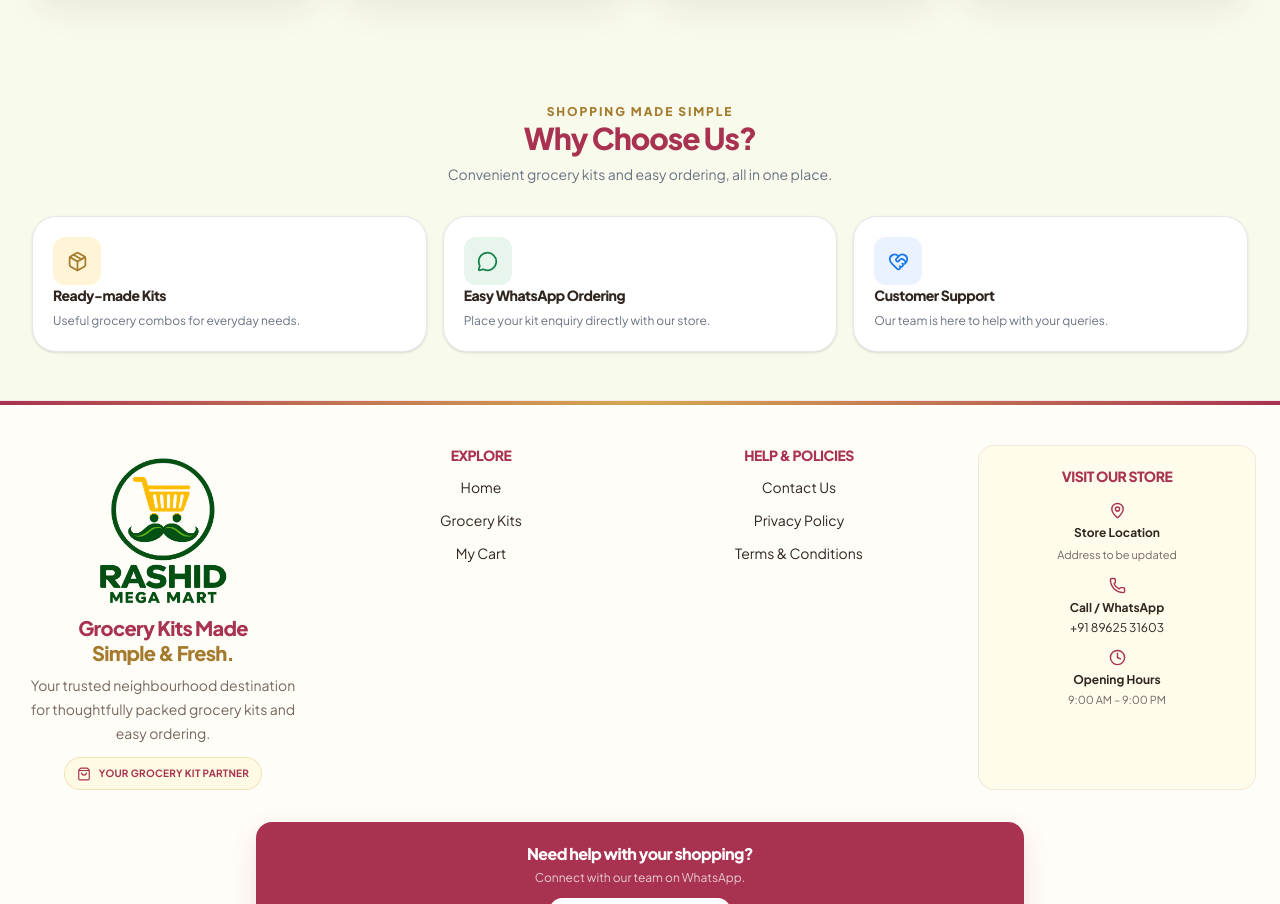
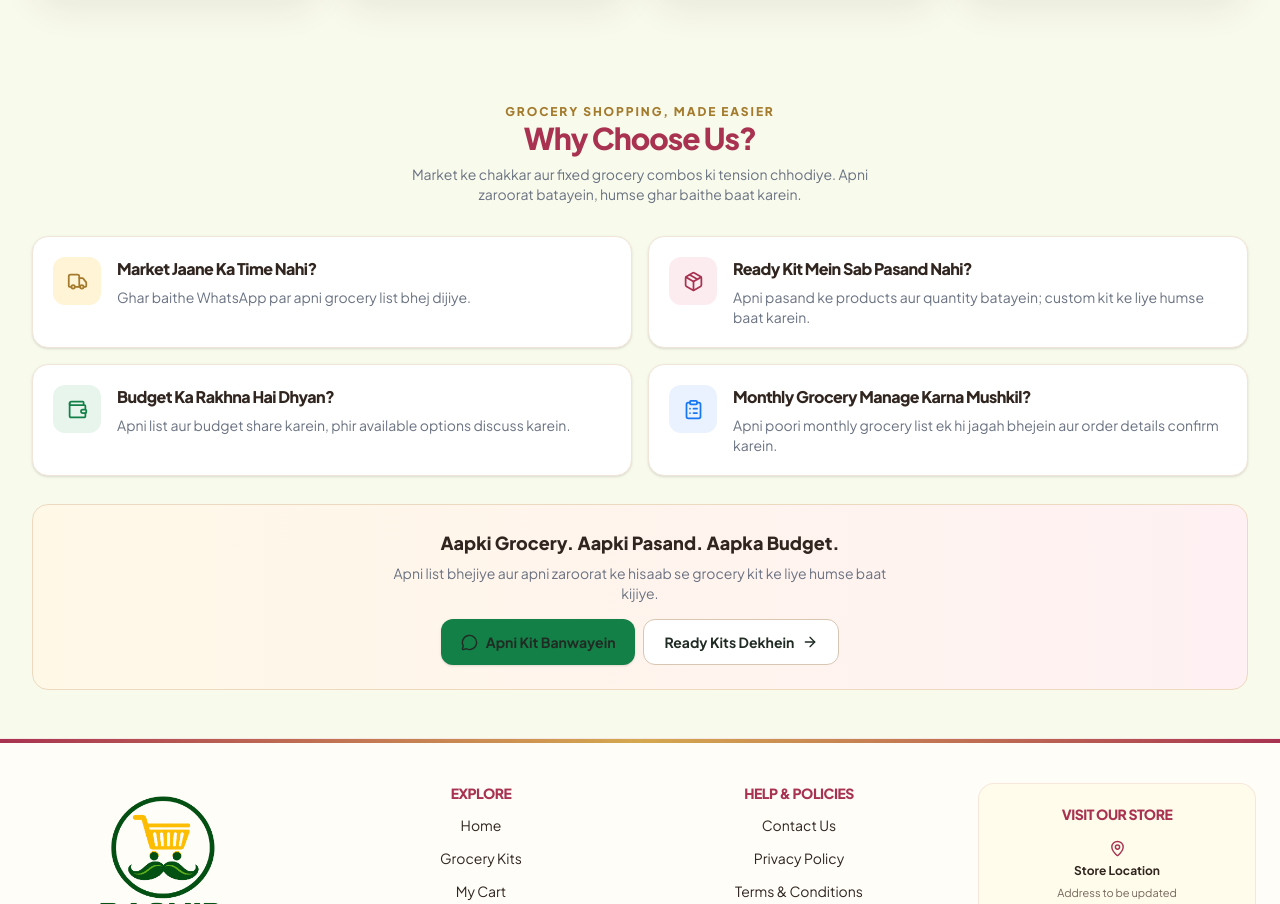
Before and after one commit to NoorTechnologies/rashidmegamartv0.1, a Next.js app: page / in a window 1280 px wide. Shown: the part 1742-2646 px from the top of the page. Built offline with nearby package versions, Linux system fonts and the light colour scheme.

Commit message:
Improve homepage Why Choose Us section

```diff
--- a/src/app/page.tsx
+++ b/src/app/page.tsx
@@ -1,6 +1,6 @@
 import Image from "next/image";
 import Link from "next/link";
-import { ArrowRight, ShieldCheck, Truck, MessageCircle, Package, HeartHandshake } from "lucide-react";
+import { ArrowRight, ShieldCheck, Truck, MessageCircle, Package, Wallet, ClipboardList } from "lucide-react";
 import Footer from "@/components/Footer";
 import KitCard from "@/components/KitCard";
 import { kits } from "@/data/kits";
@@ -90,24 +90,45 @@ export default function HomePage() {
       </section>
 
       <section className="mx-auto w-full max-w-7xl px-3 py-8 min-[480px]:px-5 sm:py-12 md:px-6 lg:px-8">
-        <div className="mb-5 text-center sm:mb-8">
-          <p className="text-[10px] font-extrabold uppercase tracking-[0.16em] text-[#A47A2C] sm:text-xs">Shopping Made Simple</p>
+        <div className="mx-auto mb-6 max-w-2xl text-center sm:mb-8">
+          <p className="text-[10px] font-extrabold uppercase tracking-[0.16em] text-[#A47A2C] sm:text-xs">Grocery Shopping, Made Easier</p>
           <h2 className="mt-2 text-2xl font-black tracking-tight text-[#A83250] sm:text-3xl">Why Choose Us?</h2>
-          <p className="mx-auto mt-2 max-w-md text-xs leading-5 text-[#6A7282] sm:text-sm">Convenient grocery kits and easy ordering, all in one place.</p>
+          <p className="mx-auto mt-2 max-w-lg text-xs leading-5 text-[#6A7282] sm:text-sm">Market ke chakkar aur fixed grocery combos ki tension chhodiye. Apni zaroorat batayein, humse ghar baithe baat karein.</p>
         </div>
-        <div className="grid grid-cols-1 gap-3 sm:grid-cols-3 sm:gap-4">
+
+        <div className="grid grid-cols-1 gap-3 sm:grid-cols-2 sm:gap-4">
           {[
-            { icon: Package, title: "Ready-made Kits", description: "Useful grocery combos for everyday needs.", color: "bg-[#FFF4D6]", iconColor: "text-[#A47A2C]" },
-            { icon: MessageCircle, title: "Easy WhatsApp Ordering", description: "Place your kit enquiry directly with our store.", color: "bg-[#E8F5EC]", iconColor: "text-[#138047]" },
-            { icon: HeartHandshake, title: "Customer Support", description: "Our team is here to help with your queries.", color: "bg-[#EAF1FF]", iconColor: "text-[#1877F2]" },
+            { icon: Truck, problem: "Market Jaane Ka Time Nahi?", solution: "Ghar baithe WhatsApp par apni grocery list bhej dijiye.", tint: "bg-[#FFF4D6]", ink: "text-[#A47A2C]" },
+            { icon: Package, problem: "Ready Kit Mein Sab Pasand Nahi?", solution: "Apni pasand ke products aur quantity batayein; custom kit ke liye humse baat karein.", tint: "bg-[#FCECEF]", ink: "text-[#A83250]" },
+            { icon: Wallet, problem: "Budget Ka Rakhna Hai Dhyan?", solution: "Apni list aur budget share karein, phir available options discuss karein.", tint: "bg-[#E8F5EC]", ink: "text-[#138047]" },
+            { icon: ClipboardList, problem: "Monthly Grocery Manage Karna Mushkil?", solution: "Apni poori monthly grocery list ek hi jagah bhejein aur order details confirm karein.", tint: "bg-[#EAF1FF]", ink: "text-[#1877F2]" },
           ].map((item) => {
             const Icon = item.icon;
-            return <div key={item.title} className="rounded-2xl border border-[#E5E7EB] bg-white p-4 shadow-sm transition hover:-translate-y-1 hover:shadow-md sm:rounded-3xl sm:p-5">
-              <div className={`flex h-10 w-10 items-center justify-center rounded-xl ${item.color} sm:h-12 sm:w-12`}><Icon size={21} className={item.iconColor} /></div>
-              <h3 className="mt-3 text-sm font-extrabold text-[#30251F] sm:mt-4">{item.title}</h3>
-              <p className="mt-1.5 text-xs leading-5 text-[#6A7282]">{item.description}</p>
-            </div>;
+            return (
+              <article key={item.problem} className="flex gap-3 rounded-2xl border border-[#F0E5D8] bg-white p-4 shadow-sm transition duration-200 hover:-translate-y-0.5 hover:shadow-md sm:gap-4 sm:p-5">
+                <div className={`flex h-10 w-10 shrink-0 items-center justify-center rounded-xl ${item.tint} sm:h-12 sm:w-12`}>
+                  <Icon size={21} className={item.ink} />
+                </div>
+                <div className="min-w-0">
+                  <h3 className="text-sm font-extrabold text-[#30251F] sm:text-base">{item.problem}</h3>
+                  <p className="mt-1.5 text-xs leading-5 text-[#6A7282] sm:text-sm">{item.solution}</p>
+                </div>
+              </article>
+            );
           })}
+        </div>
+
+        <div className="mt-6 rounded-2xl border border-[#EED9C0] bg-gradient-to-r from-[#FFF8E7] to-[#FFF1F3] px-4 py-5 text-center sm:mt-7 sm:px-6 sm:py-6">
+          <p className="text-base font-black text-[#30251F] sm:text-lg">Aapki Grocery. Aapki Pasand. Aapka Budget.</p>
+          <p className="mx-auto mt-1.5 max-w-lg text-xs leading-5 text-[#6A7282] sm:text-sm">Apni list bhejiye aur apni zaroorat ke hisaab se grocery kit ke liye humse baat kijiye.</p>
+          <div className="mt-4 flex flex-col justify-center gap-2 min-[420px]:flex-row">
+            <a href="https://wa.me/918962531603?text=Namaste%2C%20mujhe%20apni%20pasand%20ki%20grocery%20kit%20banwani%20hai.%20Main%20apni%20list%20bhejna%20chahta%2Fchahti%20hoon." target="_blank" rel="noopener noreferrer" className="inline-flex min-h-11 items-center justify-center gap-2 rounded-xl bg-[#138047] px-5 py-3 text-xs font-bold text-white shadow-sm transition hover:bg-[#0F6B3A] sm:text-sm">
+              <MessageCircle size={17} /> Apni Kit Banwayein
+            </a>
+            <Link href="/kits" className="inline-flex min-h-11 items-center justify-center gap-2 rounded-xl border border-[#D9C6B2] bg-white px-5 py-3 text-xs font-bold text-[#A83250] transition hover:border-[#A83250] sm:text-sm">
+              Ready Kits Dekhein <ArrowRight size={16} />
+            </Link>
+          </div>
         </div>
       </section>
       <Footer />
```
